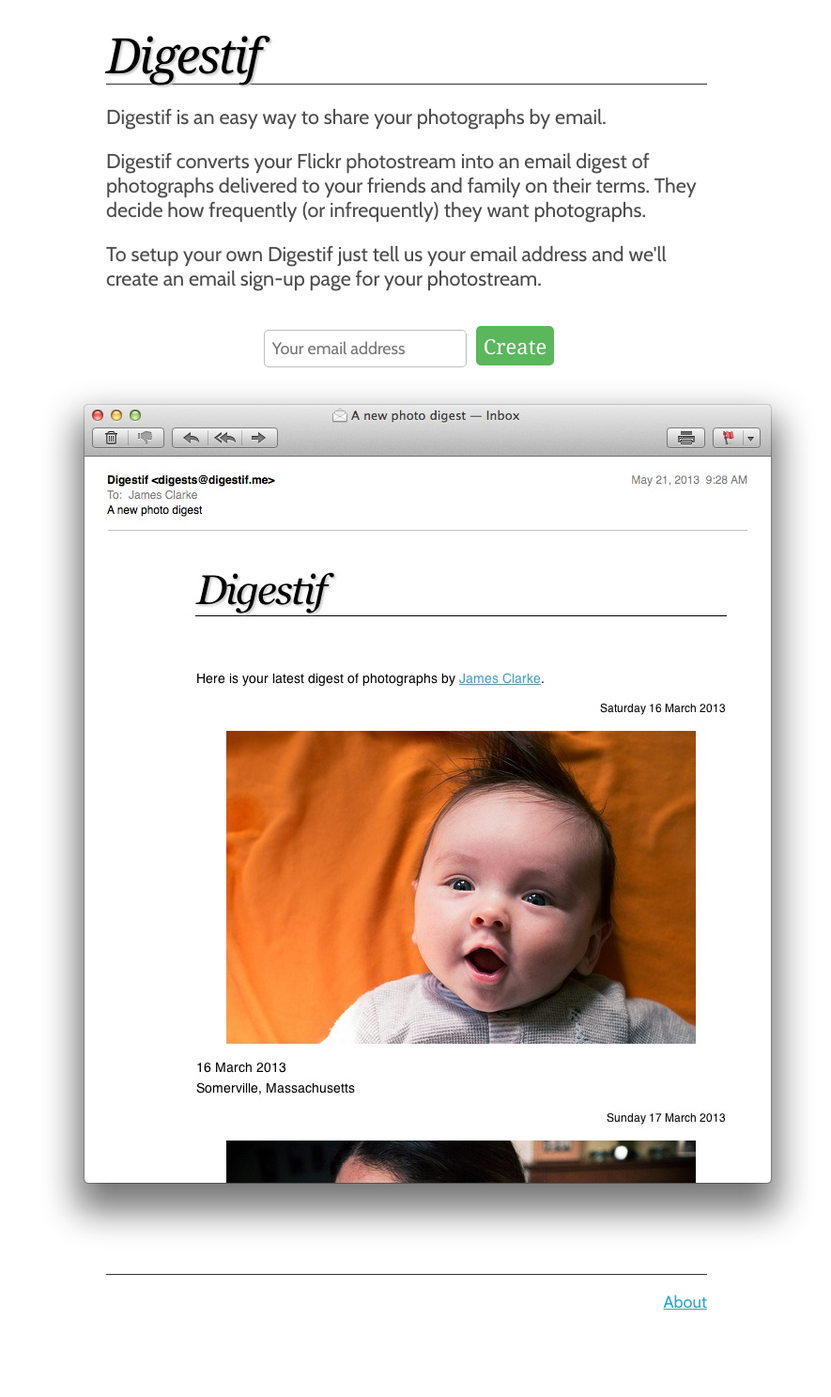
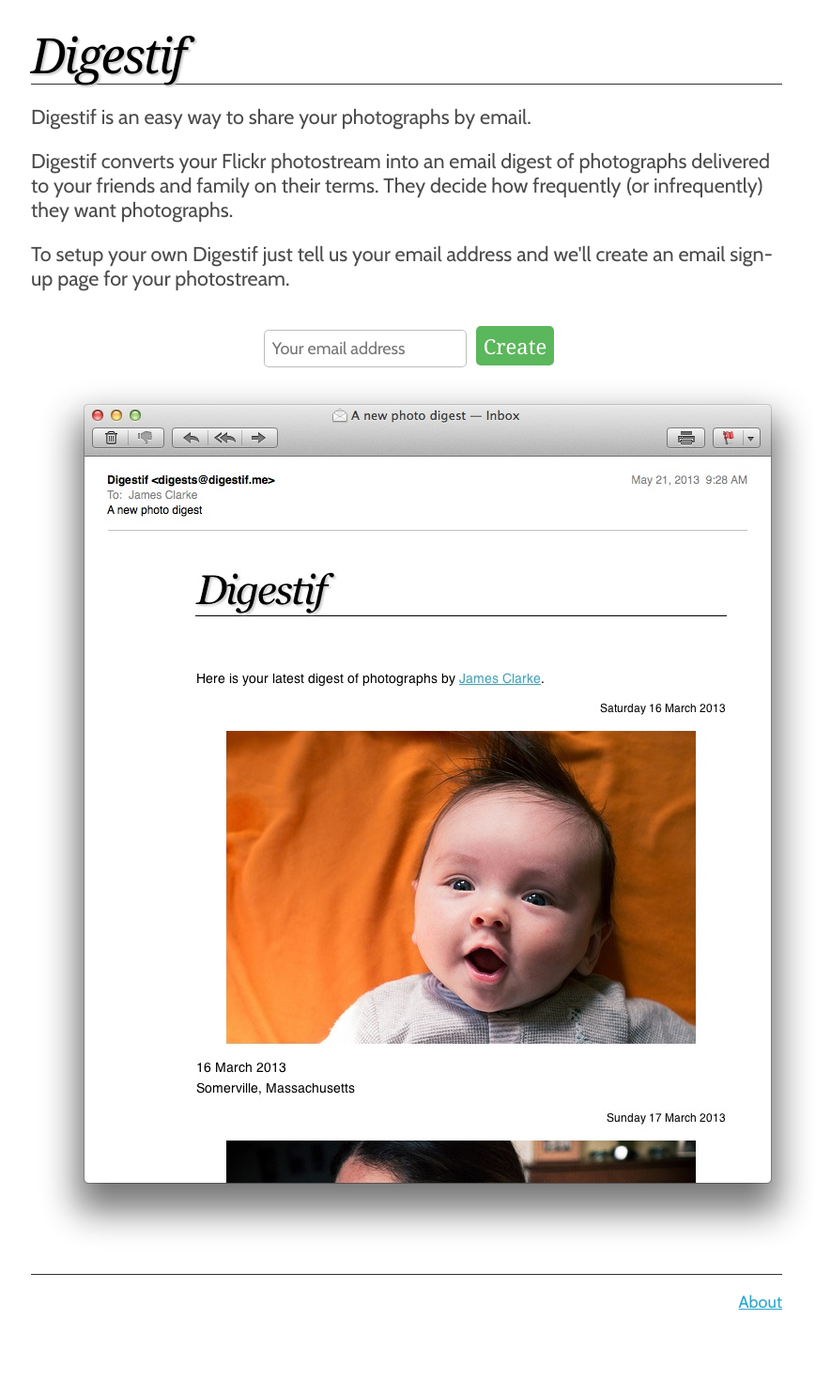
Before and after one commit to jc/digestif, a Flask app: page / in a window 1280 px wide. Shown: the whole page at 94% size, without its empty margins (207-1092 px from the left). Run offline with Flask 2, Linux system fonts and the light colour scheme; parts of the project's set-up code (start-up, migrations or seed data) failed here and were passed over; some libraries are stand-ins or nearby versions; some web fonts are replaced.

Commit message:
800px width

```diff
--- a/digestif/static/style.css
+++ b/digestif/static/style.css
@@ -62,7 +62,7 @@ button.negative {
 
 .text {
     margin: auto;
-    width: 640px;
+    width: 800px;
 }
 
 .narrow {
```
